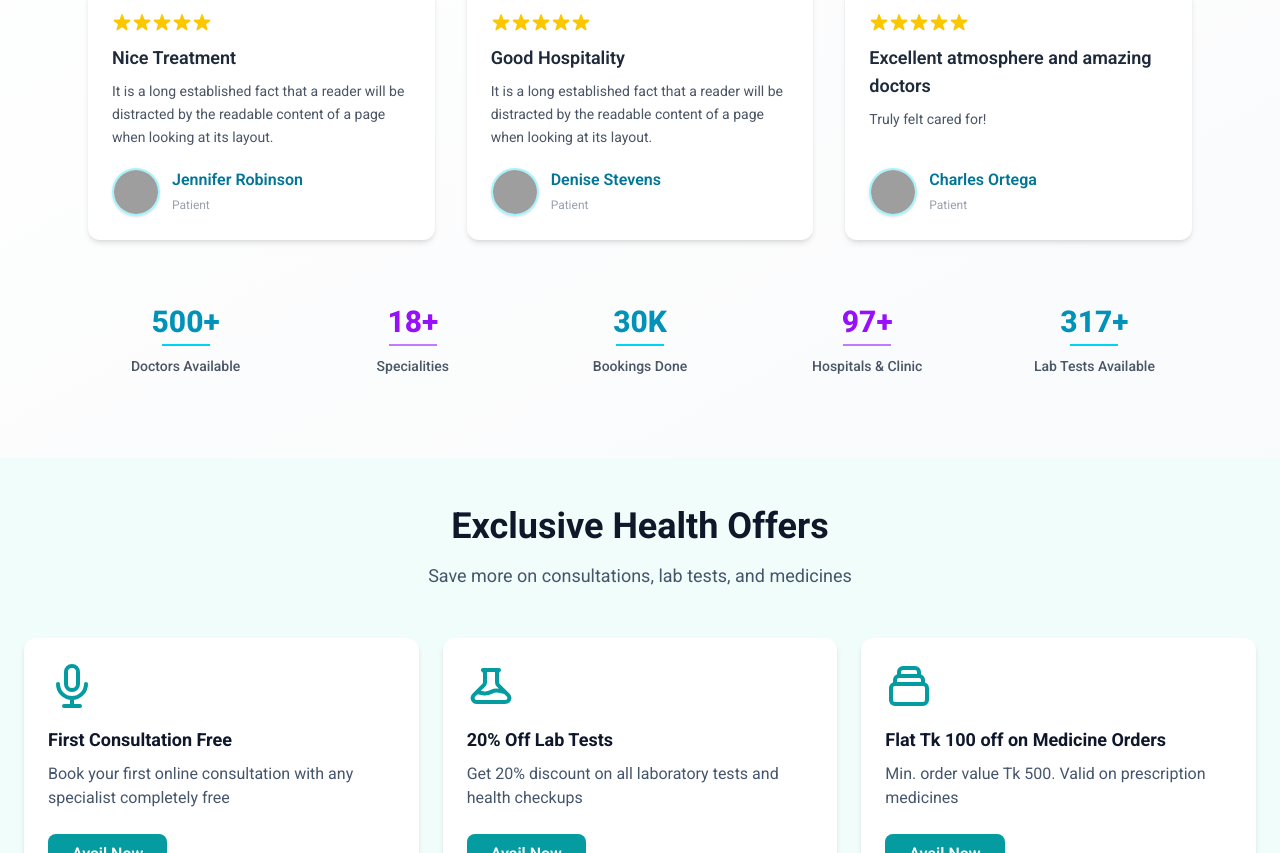
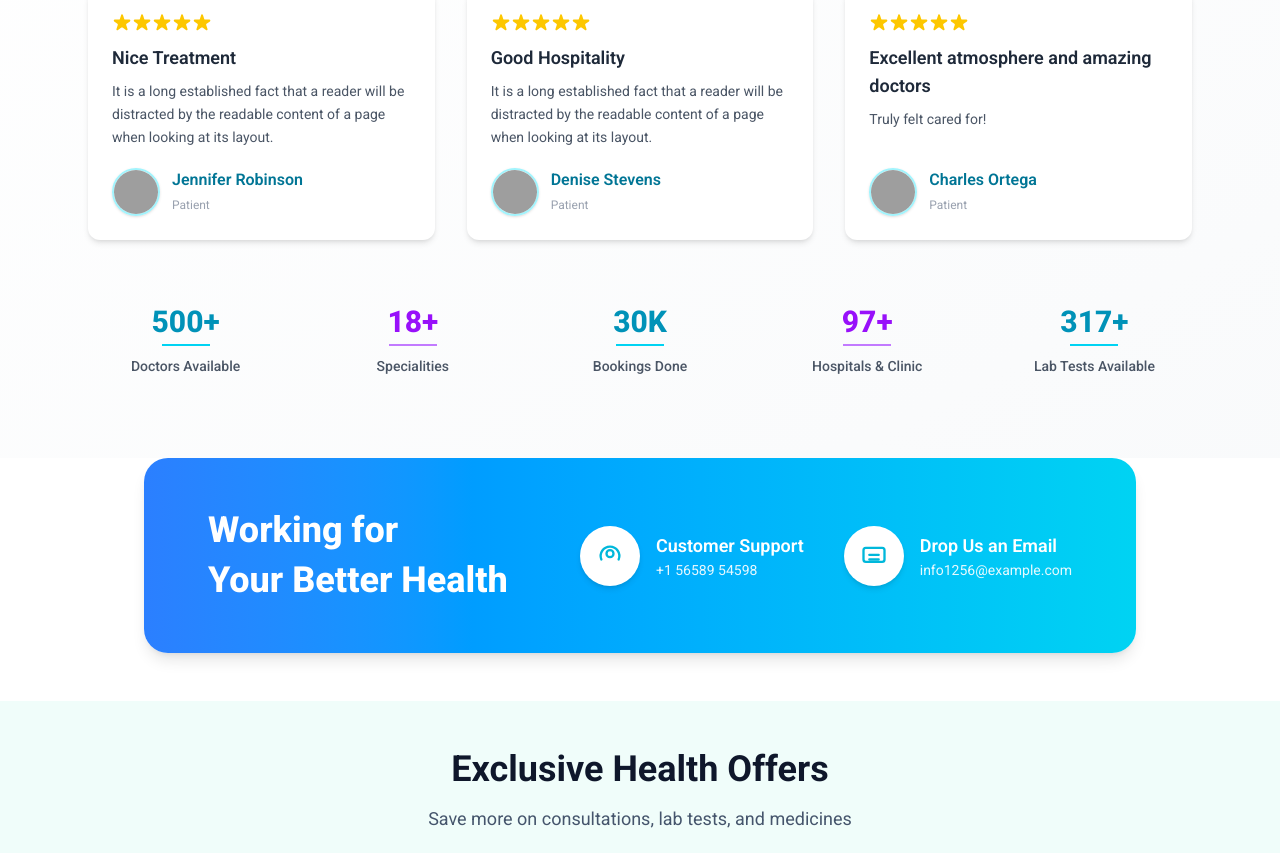
Before and after one commit to yeasin-islam/Sheba-Point-1.1, a React (Vite) app in the folder client/: page / in a window 1280 px wide. Shown: the part 3364-4217 px from the top of the page. Built offline with nearby package versions, Linux system fonts and the light colour scheme; no server answers; grey boxes are pictures that could not be loaded; a web font is replaced by a local one.

Commit message:
added support

```diff
--- a/client/src/Pages/Home/Home/Home.jsx
+++ b/client/src/Pages/Home/Home/Home.jsx
@@ -6,6 +6,7 @@ import ServicesSection from '../Services/ServicesSection';
 import TopSpecialties from '../TopSpecialties/TopSpecialties';
 import MarqueeSection from '../MarqueeSection/MarqueeSection';
 import TestimonialsSection from '../TestimonialsSection/TestimonialsSection';
+import SupportSection from '../SupportSection/SupportSection';
 
 const Home = () => {
     return (
@@ -16,6 +17,7 @@ const Home = () => {
             <TopRatedDoctors />
             <MarqueeSection />
             <TestimonialsSection />
+            <SupportSection />
             <OfferSection />
         </div>
     );
--- /dev/null
+++ b/client/src/Pages/Home/SupportSection/SupportSection.jsx
@@ -0,0 +1,50 @@
+import React from 'react';
+
+const SupportSection = () => {
+  return (
+    <section className="max-w-5xl mx-auto px-4 mb-12">
+      <div className="bg-gradient-to-r from-blue-500 to-cyan-400 rounded-3xl shadow-lg flex flex-col md:flex-row items-center justify-between py-12 px-8 md:px-16 overflow-hidden relative">
+
+        {/* Left Heading */}
+        <h2 className="text-white text-3xl md:text-4xl font-extrabold leading-snug text-center md:text-left mb-8 md:mb-0 md:mr-12">
+          Working for <br className="hidden sm:block"/> Your Better Health
+        </h2>
+
+        {/* Contact Options */}
+        <div className="flex flex-col md:flex-row gap-10 items-center">
+
+          {/* Phone */}
+          <div className="flex items-center gap-4 group">
+            <span className="bg-white rounded-full p-4 shadow-md transition-transform duration-300 group-hover:scale-110 group-hover:shadow-xl">
+              <svg className="w-7 h-7 text-cyan-500" fill="none" stroke="currentColor" strokeWidth="2" viewBox="0 0 24 24">
+                <path strokeLinecap="round" strokeLinejoin="round" d="M15 10a3 3 0 11-6 0 3 3 0 016 0z"/>
+                <path strokeLinecap="round" strokeLinejoin="round" d="M19.4 15a8 8 0 10-14.8 0"/>
+              </svg>
+            </span>
+            <div className="text-white leading-snug">
+              <div className="font-semibold text-base md:text-lg">Customer Support</div>
+              <div className="text-sm opacity-90">+1 56589 54598</div>
+            </div>
+          </div>
+
+          {/* Email */}
+          <div className="flex items-center gap-4 group">
+            <span className="bg-white rounded-full p-4 shadow-md transition-transform duration-300 group-hover:scale-110 group-hover:shadow-xl">
+              <svg className="w-7 h-7 text-cyan-500" fill="none" stroke="currentColor" strokeWidth="2" viewBox="0 0 24 24">
+                <path strokeLinecap="round" strokeLinejoin="round" d="M21 15a2 2 0 01-2 2H5a2 2 0 01-2-2V7a2 2 0 012-2h14a2 2 0 012 2v8z"/>
+                <path strokeLinecap="round" strokeLinejoin="round" d="M8 11h8M8 15h8"/>
+              </svg>
+            </span>
+            <div className="text-white leading-snug">
+              <div className="font-semibold text-base md:text-lg">Drop Us an Email</div>
+              <div className="text-sm opacity-90">info1256@example.com</div>
+            </div>
+          </div>
+
+        </div>
+      </div>
+    </section>
+  );
+};
+
+export default SupportSection;
```
